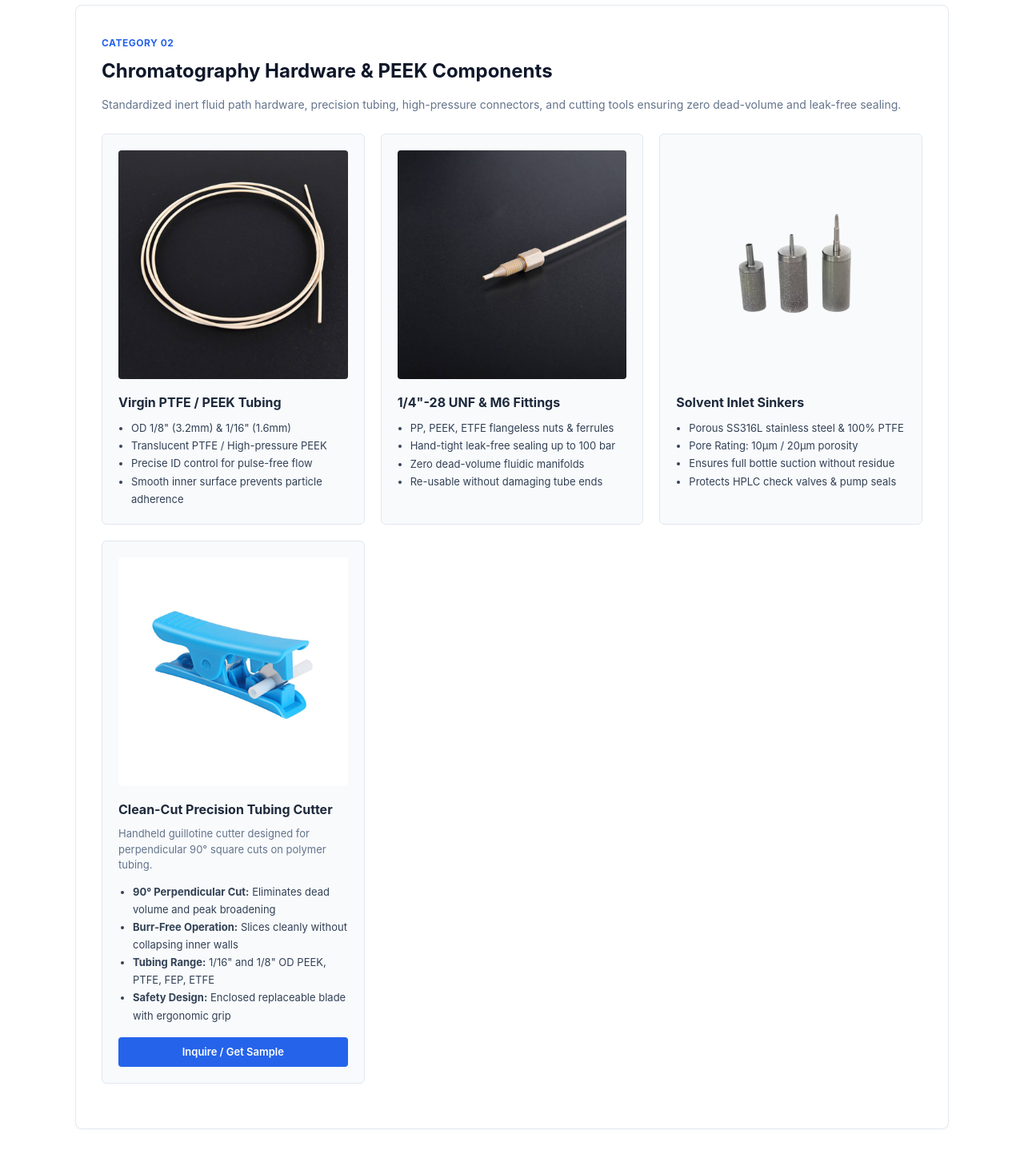
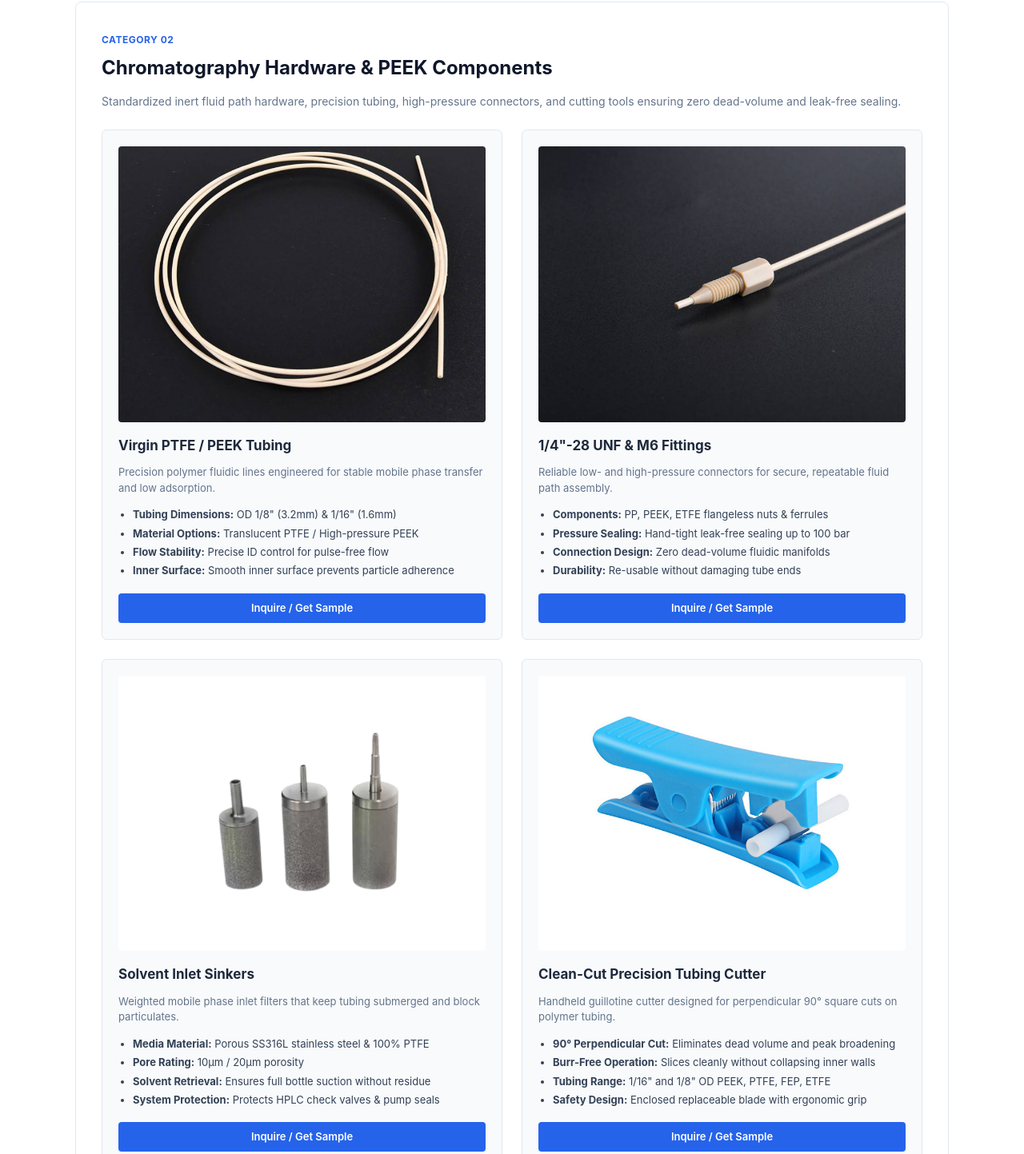
Before and after one commit to wongdora404-beep/industrial-ink-website, a plain HTML site: page products.html in a window 1280 px wide. Shown: the part 1729-3172 px from the top of the page at 80% size. Drawn offline with Linux system fonts and the light colour scheme.

Commit message:
prouducts page modify

```diff
--- a/products.html
+++ b/products.html
@@ -82,8 +82,8 @@
                         <!-- Item 1.1 -->
                         <div style="background: #f8fafc; padding: 20px; border-radius: 6px; border: 1px solid #e2e8f0; display: flex; flex-direction: column; justify-content: space-between;">
                             <div>
-                                <div style="margin-bottom: 16px; border-radius: 4px; overflow: hidden;">
-                                    <img src="assets/GL45-Safety-Cap-4-port.jpg" alt="GL45 Solvent Supply Caps" style="width: 100%; height: auto; display: block;">
+                                <div style="margin-bottom: 16px; border-radius: 4px; overflow: hidden; aspect-ratio: 4 / 3; background-color: #ffffff;">
+                                    <img src="assets/GL45-Safety-Cap-4-port.jpg" alt="GL45 Solvent Supply Caps" style="width: 100%; height: 100%; object-fit: cover; object-position: center; display: block;">
                                 </div>
                                 <h4 style="margin: 0 0 10px 0; color: #1e293b; font-size: 17px; font-weight: 700;">GL45 Solvent Supply Caps (1 / 2 / 3 / 4 Ports)</h4>
                                 <p style="font-size: 13px; color: #64748b; line-height: 1.5; margin-bottom: 12px;">Delivers HPLC mobile phases smoothly without air lock or chemical leaching.</p>
@@ -101,8 +101,8 @@
                         <!-- Item 1.2 -->
                         <div style="background: #f8fafc; padding: 20px; border-radius: 6px; border: 1px solid #e2e8f0; display: flex; flex-direction: column; justify-content: space-between;">
                             <div>
-                                <div style="margin-bottom: 16px; border-radius: 4px; overflow: hidden;">
-                                    <img src="assets/VOC-exhaust-filter.jpg" alt="HPLC Waste VOC Exhaust Filters" style="width: 100%; height: auto; display: block;">
+                                <div style="margin-bottom: 16px; border-radius: 4px; overflow: hidden; aspect-ratio: 4 / 3; background-color: #ffffff;">
+                                    <img src="assets/VOC-exhaust-filter.jpg" alt="HPLC Waste VOC Exhaust Filters" style="width: 100%; height: 100%; object-fit: cover; object-position: center; display: block;">
                                 </div>
                                 <h4 style="margin: 0 0 10px 0; color: #1e293b; font-size: 17px; font-weight: 700;">HPLC Waste VOC Exhaust Filters & Adapters</h4>
                                 <p style="font-size: 13px; color: #64748b; line-height: 1.5; margin-bottom: 12px;">Captures hazardous toxic solvent vapors during waste liquid collection.</p>
@@ -127,58 +127,70 @@
                         Standardized inert fluid path hardware, precision tubing, high-pressure connectors, and cutting tools ensuring zero dead-volume and leak-free sealing.
                     </p>
 
-                    <div class="grid-3" style="gap: 20px; margin-bottom: 24px;">
+                    <div class="grid-2" style="gap: 24px; align-items: stretch;">
                         <!-- Item 2.1 -->
-                        <div style="background: #f8fafc; padding: 20px; border-radius: 6px; border: 1px solid #e2e8f0;">
-                            <div style="margin-bottom: 16px; border-radius: 4px; overflow: hidden;">
-                                <img src="assets/PEEK-Tubing.jpg" alt="PTFE / PEEK Tubing for Laboratory Fluidic Systems" style="width: 100%; height: auto; display: block;">
+                        <div style="background: #f8fafc; padding: 20px; border-radius: 6px; border: 1px solid #e2e8f0; display: flex; flex-direction: column; justify-content: space-between;">
+                            <div>
+                                <div style="margin-bottom: 16px; border-radius: 4px; overflow: hidden; aspect-ratio: 4 / 3; background-color: #ffffff;">
+                                    <img src="assets/PEEK-Tubing.jpg" alt="PTFE / PEEK Tubing for Laboratory Fluidic Systems" style="width: 100%; height: 100%; object-fit: cover; object-position: center; display: block;">
+                                </div>
+                                <h4 style="margin: 0 0 10px 0; color: #1e293b; font-size: 17px; font-weight: 700;">Virgin PTFE / PEEK Tubing</h4>
+                                <p style="font-size: 13px; color: #64748b; line-height: 1.5; margin-bottom: 12px;">Precision polymer fluidic lines engineered for stable mobile phase transfer and low adsorption.</p>
+                                <ul style="font-size: 13px; color: #334155; padding-left: 18px; margin: 0 0 16px 0; line-height: 1.8;">
+                                    <li><strong>Tubing Dimensions:</strong> OD 1/8" (3.2mm) & 1/16" (1.6mm)</li>
+                                    <li><strong>Material Options:</strong> Translucent PTFE / High-pressure PEEK</li>
+                                    <li><strong>Flow Stability:</strong> Precise ID control for pulse-free flow</li>
+                                    <li><strong>Inner Surface:</strong> Smooth inner surface prevents particle adherence</li>
+                                </ul>
                             </div>
-                            <h5 style="margin: 0 0 8px 0; color: #1e293b; font-size: 16px; font-weight: 700;">Virgin PTFE / PEEK Tubing</h5>
-                            <ul style="font-size: 13px; color: #334155; padding-left: 16px; margin: 0; line-height: 1.7;">
-                                <li>OD 1/8" (3.2mm) & 1/16" (1.6mm)</li>
-                                <li>Translucent PTFE / High-pressure PEEK</li>
-                                <li>Precise ID control for pulse-free flow</li>
-                                <li>Smooth inner surface prevents particle adherence</li>
-                            </ul>
+                            <a href="contact.html" style="display: block; text-align: center; background: #2563eb; color: #fff; padding: 8px; border-radius: 4px; font-size: 13px; font-weight: 600; text-decoration: none;">Inquire / Get Sample</a>
                         </div>
 
                         <!-- Item 2.2 -->
-                        <div style="background: #f8fafc; padding: 20px; border-radius: 6px; border: 1px solid #e2e8f0;">
-                            <div style="margin-bottom: 16px; border-radius: 4px; overflow: hidden;">
-                                <img src="assets/Fittings.jpg" alt="HPLC Flow Fittings and Connectors" style="width: 100%; height: auto; display: block;">
+                        <div style="background: #f8fafc; padding: 20px; border-radius: 6px; border: 1px solid #e2e8f0; display: flex; flex-direction: column; justify-content: space-between;">
+                            <div>
+                                <div style="margin-bottom: 16px; border-radius: 4px; overflow: hidden; aspect-ratio: 4 / 3; background-color: #ffffff;">
+                                    <img src="assets/Fittings.jpg" alt="HPLC Flow Fittings and Connectors" style="width: 100%; height: 100%; object-fit: cover; object-position: center; display: block;">
+                                </div>
+                                <h4 style="margin: 0 0 10px 0; color: #1e293b; font-size: 17px; font-weight: 700;">1/4"-28 UNF & M6 Fittings</h4>
+                                <p style="font-size: 13px; color: #64748b; line-height: 1.5; margin-bottom: 12px;">Reliable low- and high-pressure connectors for secure, repeatable fluid path assembly.</p>
+                                <ul style="font-size: 13px; color: #334155; padding-left: 18px; margin: 0 0 16px 0; line-height: 1.8;">
+                                    <li><strong>Components:</strong> PP, PEEK, ETFE flangeless nuts & ferrules</li>
+                                    <li><strong>Pressure Sealing:</strong> Hand-tight leak-free sealing up to 100 bar</li>
+                                    <li><strong>Connection Design:</strong> Zero dead-volume fluidic manifolds</li>
+                                    <li><strong>Durability:</strong> Re-usable without damaging tube ends</li>
+                                </ul>
                             </div>
-                            <h5 style="margin: 0 0 8px 0; color: #1e293b; font-size: 16px; font-weight: 700;">1/4"-28 UNF & M6 Fittings</h5>
-                            <ul style="font-size: 13px; color: #334155; padding-left: 16px; margin: 0; line-height: 1.7;">
-                                <li>PP, PEEK, ETFE flangeless nuts & ferrules</li>
-                                <li>Hand-tight leak-free sealing up to 100 bar</li>
-                                <li>Zero dead-volume fluidic manifolds</li>
-                                <li>Re-usable without damaging tube ends</li>
-                            </ul>
+                            <a href="contact.html" style="display: block; text-align: center; background: #2563eb; color: #fff; padding: 8px; border-radius: 4px; font-size: 13px; font-weight: 600; text-decoration: none;">Inquire / Get Sample</a>
                         </div>
 
                         <!-- Item 2.3 -->
-                        <div style="background: #f8fafc; padding: 20px; border-radius: 6px; border: 1px solid #e2e8f0;">
-                            <div style="margin-bottom: 16px; border-radius: 4px; overflow: hidden;">
-                                <img src="assets/Sinker.png" alt="Solvent Inlet Sinkers" style="width: 100%; height: auto; display: block;">
+                        <div style="background: #f8fafc; padding: 20px; border-radius: 6px; border: 1px solid #e2e8f0; display: flex; flex-direction: column; justify-content: space-between;">
+                            <div>
+                                <div style="margin-bottom: 16px; border-radius: 4px; overflow: hidden; aspect-ratio: 4 / 3; background-color: #ffffff;">
+                                    <img src="assets/Sinker.png" alt="Solvent Inlet Sinkers" style="width: 100%; height: 100%; object-fit: cover; object-position: center; display: block;">
+                                </div>
+                                <h4 style="margin: 0 0 10px 0; color: #1e293b; font-size: 17px; font-weight: 700;">Solvent Inlet Sinkers</h4>
+                                <p style="font-size: 13px; color: #64748b; line-height: 1.5; margin-bottom: 12px;">Weighted mobile phase inlet filters that keep tubing submerged and block particulates.</p>
+                                <ul style="font-size: 13px; color: #334155; padding-left: 18px; margin: 0 0 16px 0; line-height: 1.8;">
+                                    <li><strong>Media Material:</strong> Porous SS316L stainless steel & 100% PTFE</li>
+                                    <li><strong>Pore Rating:</strong> 10µm / 20µm porosity</li>
+                                    <li><strong>Solvent Retrieval:</strong> Ensures full bottle suction without residue</li>
+                                    <li><strong>System Protection:</strong> Protects HPLC check valves & pump seals</li>
+                                </ul>
                             </div>
-                            <h5 style="margin: 0 0 8px 0; color: #1e293b; font-size: 16px; font-weight: 700;">Solvent Inlet Sinkers</h5>
-                            <ul style="font-size: 13px; color: #334155; padding-left: 16px; margin: 0; line-height: 1.7;">
-                                <li>Porous SS316L stainless steel & 100% PTFE</li>
-                                <li>Pore Rating: 10µm / 20µm porosity</li>
-                                <li>Ensures full bottle suction without residue</li>
-                                <li>Protects HPLC check valves & pump seals</li>
-                            </ul>
+                            <a href="contact.html" style="display: block; text-align: center; background: #2563eb; color: #fff; padding: 8px; border-radius: 4px; font-size: 13px; font-weight: 600; text-decoration: none;">Inquire / Get Sample</a>
                         </div>
 
-                        <!-- Item 2.4 (Tubing Cutter now shares the same grid format) -->
+                        <!-- Item 2.4 -->
                         <div style="background: #f8fafc; padding: 20px; border-radius: 6px; border: 1px solid #e2e8f0; display: flex; flex-direction: column; justify-content: space-between;">
                             <div>
-                                <div style="margin-bottom: 16px; border-radius: 4px; overflow: hidden; text-align: center; background-color: #f8fafc;">
-                                    <img src="assets/tubing-cutter.jpg" alt="Clean-Cut Precision Tubing Cutter" style="width: 100%; height: auto; display: block;">
+                                <div style="margin-bottom: 16px; border-radius: 4px; overflow: hidden; aspect-ratio: 4 / 3; background-color: #ffffff;">
+                                    <img src="assets/tubing-cutter.jpg" alt="Clean-Cut Precision Tubing Cutter" style="width: 100%; height: 100%; object-fit: cover; object-position: center; display: block;">
                                 </div>
-                                <h5 style="margin: 0 0 8px 0; color: #1e293b; font-size: 16px; font-weight: 700;">Clean-Cut Precision Tubing Cutter</h5>
+                                <h4 style="margin: 0 0 10px 0; color: #1e293b; font-size: 17px; font-weight: 700;">Clean-Cut Precision Tubing Cutter</h4>
                                 <p style="font-size: 13px; color: #64748b; line-height: 1.5; margin-bottom: 12px;">Handheld guillotine cutter designed for perpendicular 90° square cuts on polymer tubing.</p>
-                                <ul style="font-size: 13px; color: #334155; padding-left: 18px; margin: 0 0 16px 0; line-height: 1.7;">
+                                <ul style="font-size: 13px; color: #334155; padding-left: 18px; margin: 0 0 16px 0; line-height: 1.8;">
                                     <li><strong>90° Perpendicular Cut:</strong> Eliminates dead volume and peak broadening</li>
                                     <li><strong>Burr-Free Operation:</strong> Slices cleanly without collapsing inner walls</li>
                                     <li><strong>Tubing Range:</strong> 1/16" and 1/8" OD PEEK, PTFE, FEP, ETFE</li>
@@ -202,8 +214,8 @@
                         <!-- Item 3.1: Syringe Filters -->
                         <div style="background: #f8fafc; padding: 20px; border-radius: 6px; border: 1px solid #e2e8f0; display: flex; flex-direction: column; justify-content: space-between;">
                             <div>
-                                <div style="margin-bottom: 16px; border-radius: 4px; overflow: hidden;">
-                                    <img src="assets/Syringe-Filters.png" alt="HPLC Certified Syringe Filters" style="width: 100%; height: auto; display: block;">
+                                <div style="margin-bottom: 16px; border-radius: 4px; overflow: hidden; aspect-ratio: 4 / 3; background-color: #ffffff;">
+                                    <img src="assets/Syringe-Filters.png" alt="HPLC Certified Syringe Filters" style="width: 100%; height: 100%; object-fit: cover; object-position: center; display: block;">
                                 </div>
                                 <h4 style="margin: 0 0 10px 0; color: #1e293b; font-size: 17px; font-weight: 700;">HPLC Certified Syringe Filters</h4>
                                 <p style="font-size: 13px; color: #64748b; line-height: 1.5; margin-bottom: 12px;">Color-coded microporous filters for rapid sample clarification and UHPLC column protection.</p>
@@ -220,8 +232,8 @@
                         <!-- Item 3.2: Capsule & Disc Filters -->
                         <div style="background: #f8fafc; padding: 20px; border-radius: 6px; border: 1px solid #e2e8f0; display: flex; flex-direction: column; justify-content: space-between;">
                             <div>
-                                <div style="margin-bottom: 16px; border-radius: 4px; overflow: hidden;">
-                                    <img src="assets/Capsule-filter.png" alt="High-Purity Capsule & Inkjet Disc Filters" style="width: 100%; height: auto; display: block;">
+                                <div style="margin-bottom: 16px; border-radius: 4px; overflow: hidden; aspect-ratio: 4 / 3; background-color: #ffffff;">
+                                    <img src="assets/Capsule-filter.png" alt="High-Purity Capsule & Inkjet Disc Filters" style="width: 100%; height: 100%; object-fit: cover; object-position: center; display: block;">
                                 </div>
                                 <h4 style="margin: 0 0 10px 0; color: #1e293b; font-size: 17px; font-weight: 700;">High-Purity Capsule & Inkjet Disc Filters</h4>
                                 <p style="font-size: 13px; color: #64748b; line-height: 1.5; margin-bottom: 12px;">Thermally bonded filtration units for solvent degassing and industrial printhead protection.</p>
```
